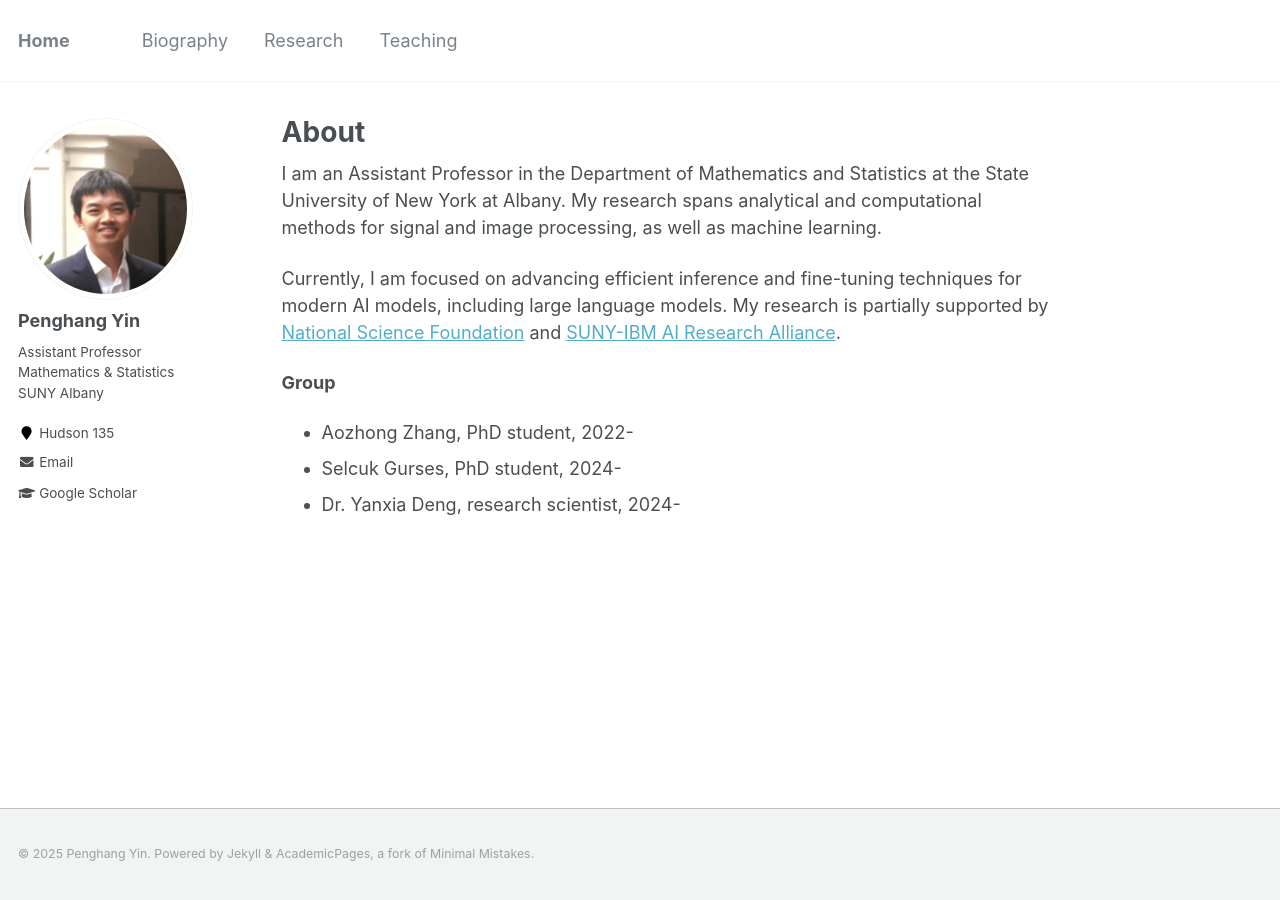
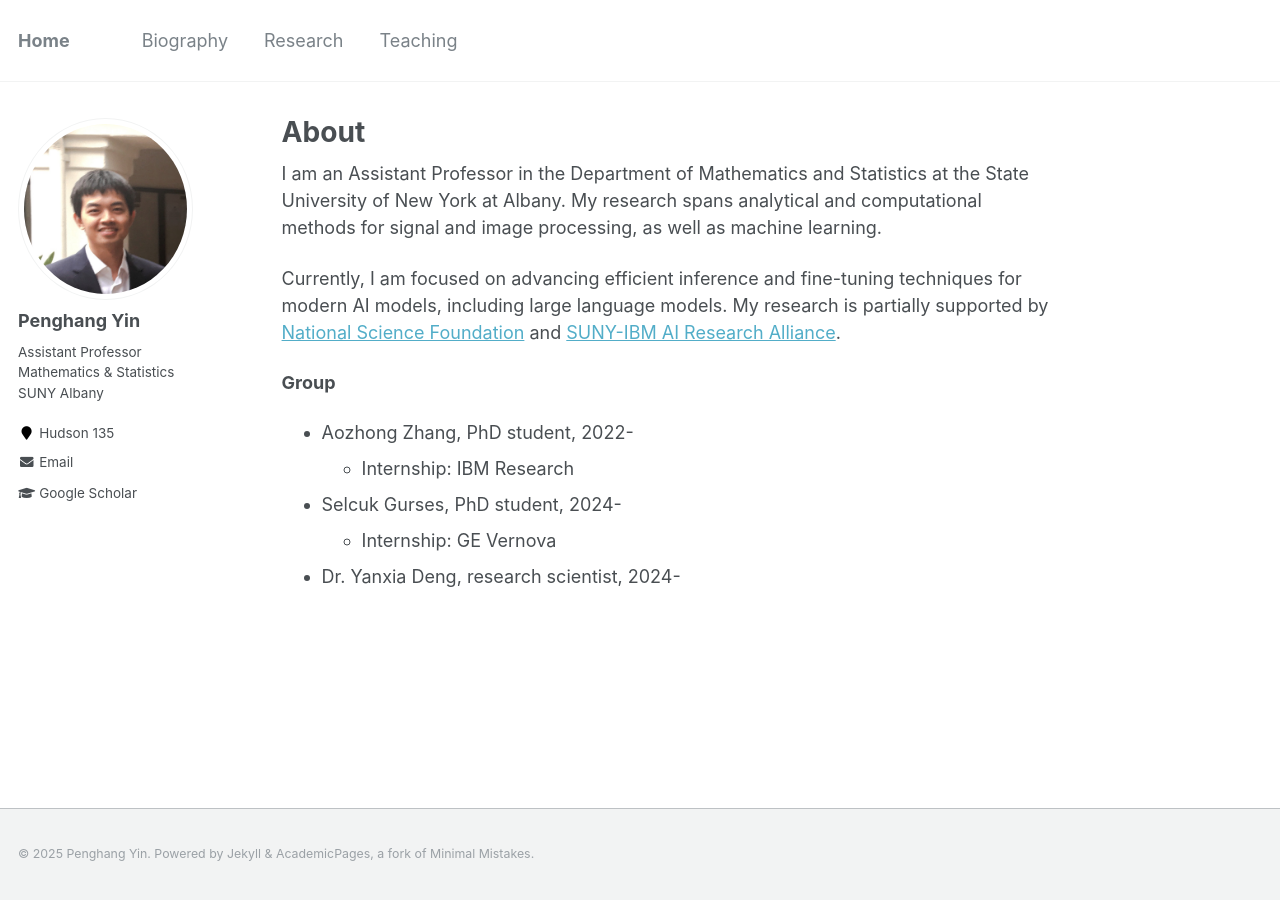
Before and after one commit to yin-penghang/yin-penghang.github.io, a Jekyll site: the page built from _pages/about.md, in a window 1280 px wide. Built offline with Jekyll 4.4.1, drawn with Linux system fonts in a browser that asks for light colours.

Commit message:
Update about.md

```diff
--- a/_pages/about.md
+++ b/_pages/about.md
@@ -14,5 +14,9 @@ Currently, I am focused on advancing efficient inference and fine-tuning techniq
 
 **Group**
 - Aozhong Zhang, PhD student, 2022-
+   - Internship: IBM Research
+
 - Selcuk Gurses, PhD student, 2024-
+   - Internship: GE Vernova
+
 - Dr. Yanxia Deng, research scientist, 2024-
```
